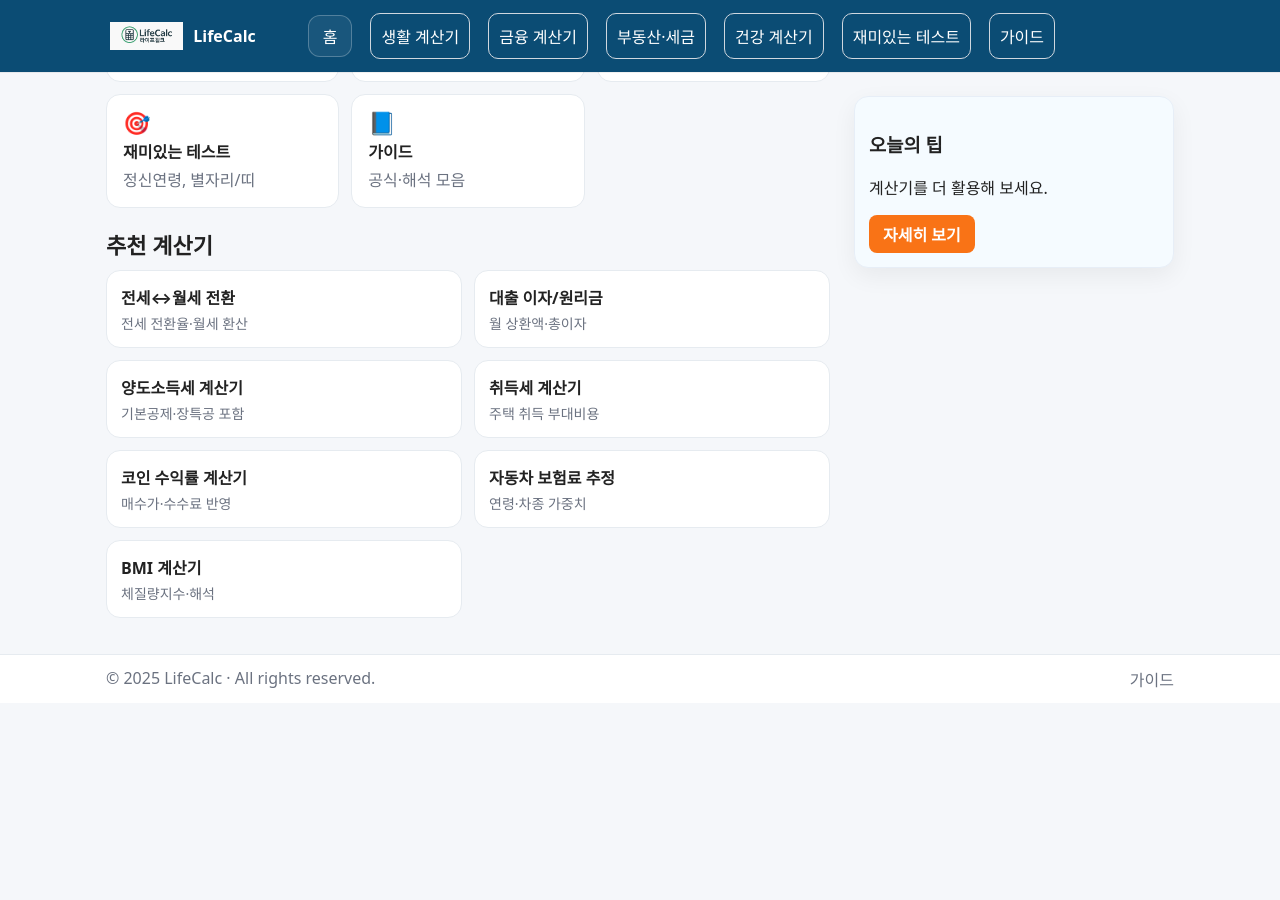
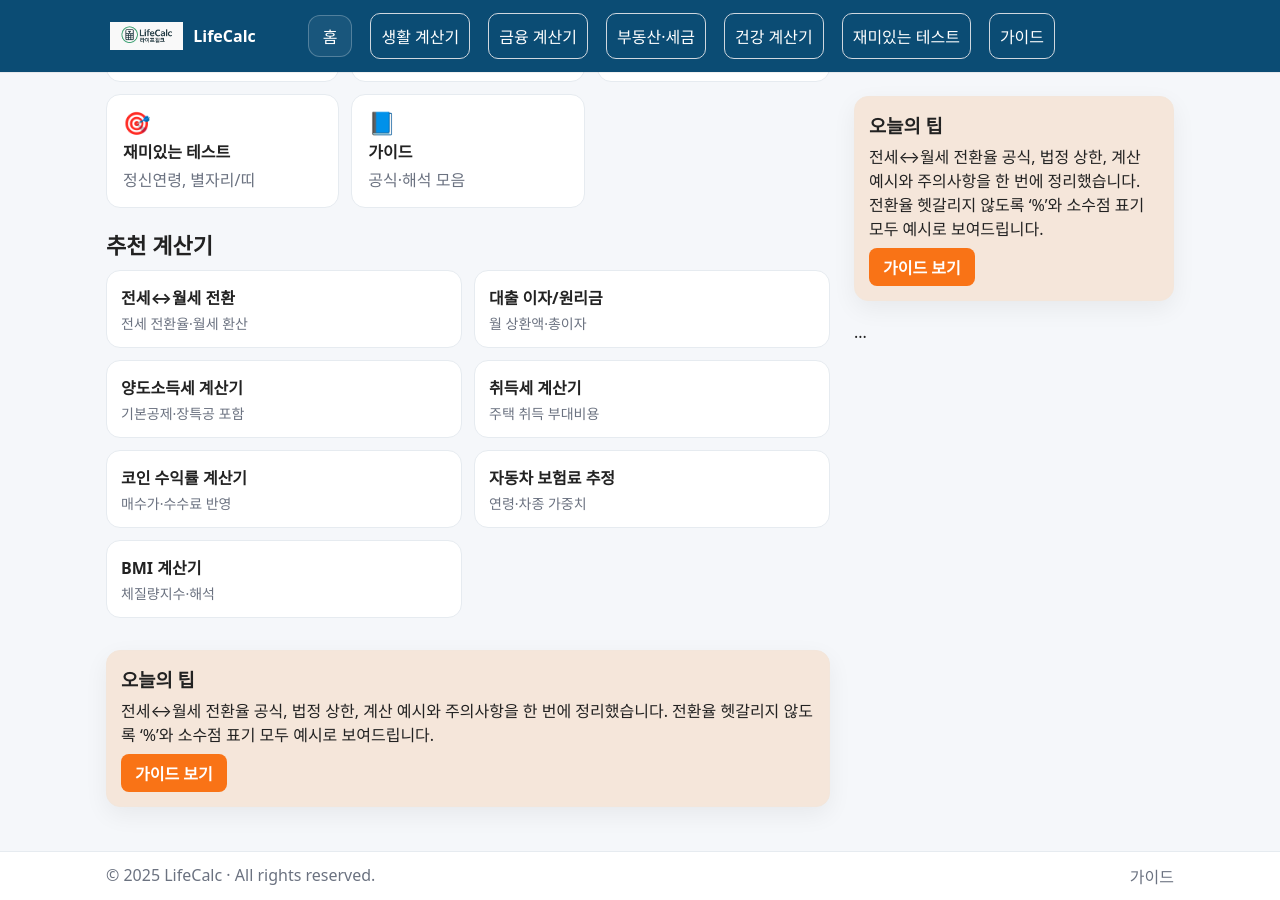
Before and after one commit to khai-lang/LifeCalc, a Jekyll site: the page built from index.md, in a window 1280 px wide and 900 px high, scrolled down 509 px. Built offline with Jekyll 4.4.1, drawn with Linux system fonts in a browser that asks for light colours; before the commit the page ends 1212 px from its top, so only the background shows below that.

Commit message:
Update default.html

```diff
--- a/_layouts/default.html
+++ b/_layouts/default.html
@@ -419,10 +419,16 @@
   </div>
 
   <!-- 오른쪽: 레일 (PC 전용) -->
-  <aside class="right-rail">
-    <!-- 카드: PC에서는 사이드 광고 위에 1개만 노출 -->
-    {% include promo-tip.html %}
+  <!-- _layouts/default.html의 오른쪽 레일 -->
+<aside class="right-rail">
+  {% include promo-tip-guide.html %}   <!-- PC: 오른쪽 상단 1개 -->
+  <div id="side-ad" class="ad-box"> ... </div>
+</aside>
 
+<!-- 본문(content) 바로 아래, 전 페이지 공통 -->
+<div class="promo-mobile">
+  {% include promo-tip-guide.html %}   <!-- 모바일: 결과 아래(회전형) -->
+</div>
 
   </aside>
 
```
